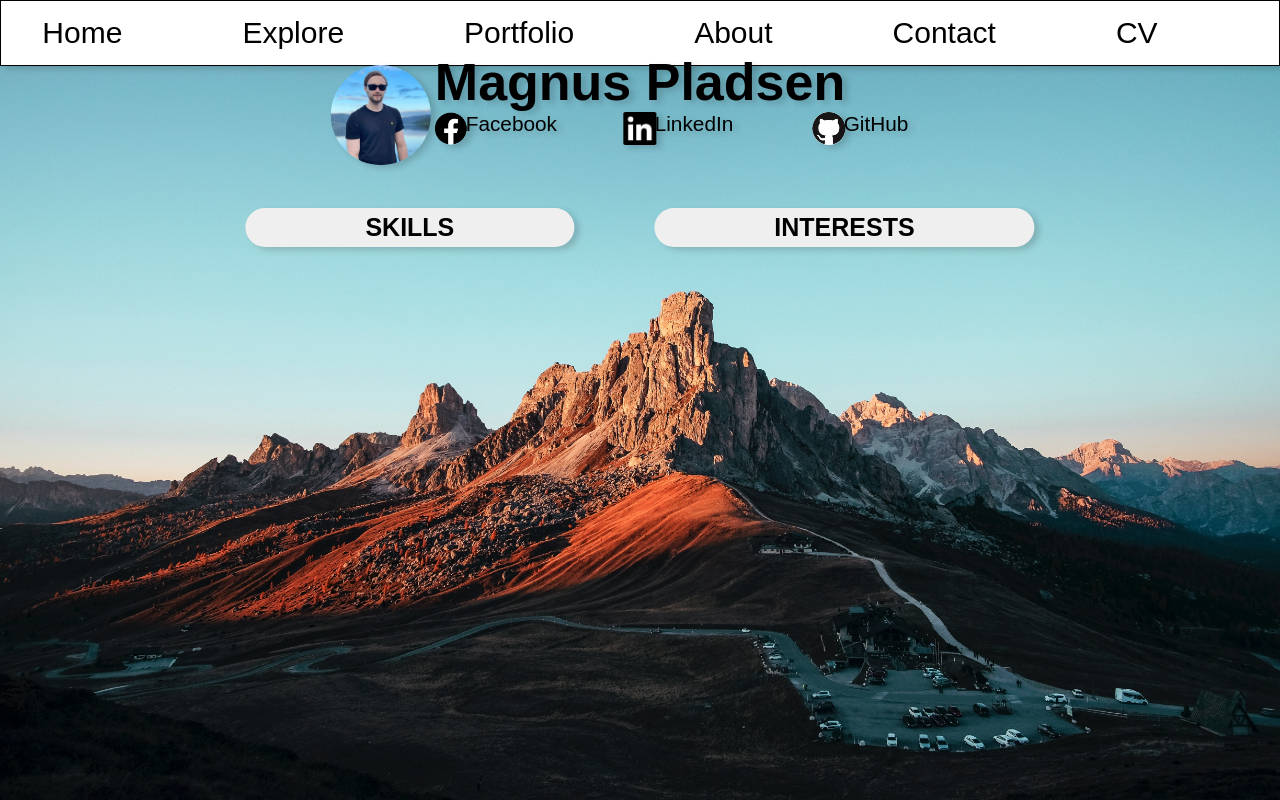
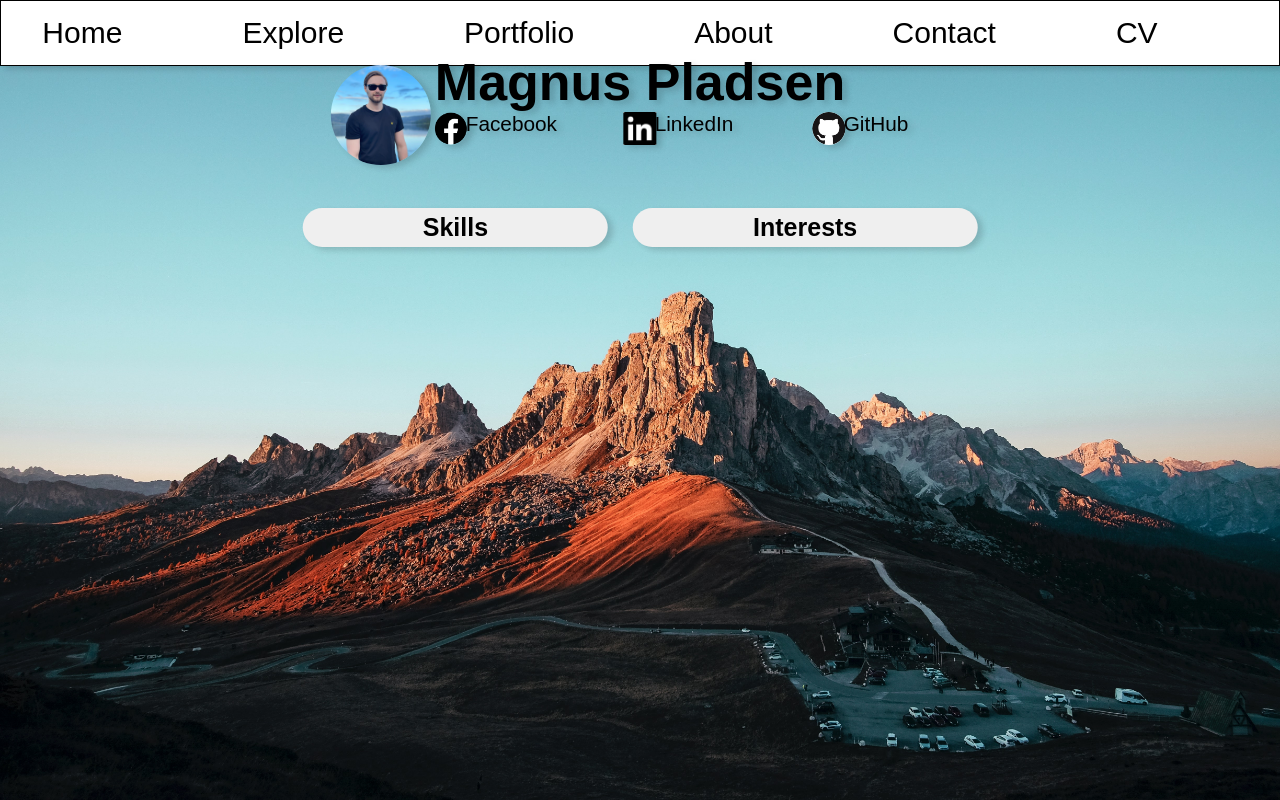
Before and after one commit to MagnusPladsen/Personal-Website-Portfolio, a React (Create React App) app in the folder magnuspladsen/: page /explore in a window 1280 px wide. Built offline with nearby package versions, Linux system fonts and the light colour scheme; a web font is replaced by a local one.

Commit message:
Added funcionality for SKILLS and INTERESTS
Added funcionality for SKILLS and INTERESTS buttons on the explore page. Will add content and design another day.

```diff
--- a/magnuspladsen/public/index.html
+++ b/magnuspladsen/public/index.html
@@ -5,7 +5,6 @@
     <link rel="icon" href="%PUBLIC_URL%/favicon.svg" />
     <!-- IMPORT FONTS-->
     <link rel="stylesheet" href="https://use.typekit.net/vus0qrv.css">
-
     <meta name="viewport" content="width=device-width, initial-scale=1" />
     <meta name="theme-color" content="#000000" />
     <meta
@@ -13,44 +12,12 @@
       content="Web site created using create-react-app"
     />
     <link rel="apple-touch-icon" href="%PUBLIC_URL%/logo192.png" />
-    <!--
-      manifest.json provides metadata used when your web app is installed on a
-      user's mobile device or desktop. See https://developers.google.com/web/fundamentals/web-app-manifest/
-    -->
     <link rel="manifest" href="%PUBLIC_URL%/manifest.json" />
-    <!--
-      Notice the use of %PUBLIC_URL% in the tags above.
-      It will be replaced with the URL of the `public` folder during the build.
-      Only files inside the `public` folder can be referenced from the HTML.
-
-      Unlike "/favicon.ico" or "favicon.ico", "%PUBLIC_URL%/favicon.ico" will
-      work correctly both with client-side routing and a non-root public URL.
-      Learn how to configure a non-root public URL by running `npm run build`.
-    -->
     <title>Magnus Pladsen</title>
   </head>
   <body>
     <noscript>You need to enable JavaScript to run this app.</noscript>
-    <script>
-      function showDropDown() {
-          var x = document.getElementByClassName("mobile-dropdown");
-          if (x.style.display === "block") {
-              x.style.display = 'none';
-          } else {
-          x.style.display = 'block';
-          }
-      }
-  </script>
     <div id="root"></div>
-    <!--
-      This HTML file is a template.
-      If you open it directly in the browser, you will see an empty page.
-
-      You can add webfonts, meta tags, or analytics to this file.
-      The build step will place the bundled scripts into the <body> tag.
-
-      To begin the development, run `npm start` or `yarn start`.
-      To create a production bundle, use `npm run build` or `yarn build`.
-    -->
+    <!-- REACTDOM.RENDER LOCATION -->
   </body>
 </html>
--- a/magnuspladsen/src/Components/Explore.css
+++ b/magnuspladsen/src/Components/Explore.css
@@ -81,12 +81,29 @@
 }
 
 .btn-skills {
-  margin-right: 80px;
+  margin-right: 1em;
 }
 
 .btn-interests {
   margin-right: 0;
 }
+
+.show-skills {
+  display: block;
+}
+
+.hide-skills {
+  display: none;
+}
+
+.show-interests {
+  display: block;
+}
+
+.hide-interests {
+  display: none;
+}
+
 
 /* ---------- @MEDIA ---------- */
 /* MOBILE */
--- a/magnuspladsen/src/Components/Explore.js
+++ b/magnuspladsen/src/Components/Explore.js
@@ -1,10 +1,37 @@
 import React from 'react';
 import './Explore.css';
 import { Link } from "react-router-dom";
+import Skills from './Skills';
+import Interests from './Interests';
 
 
-
-function Explore() {
+class Explore extends React.Component {
+  constructor(props) {
+    super(props);
+    this.state = {
+      showSkills: false,
+      showInterests: false
+    }
+    this.toggleSkills = this.toggleSkills.bind(this);
+    this.toggleInterests = this.toggleInterests.bind(this);
+  }
+  toggleSkills() {
+    if (this.state.showSkills === false) {
+      this.setState({showSkills: true})
+    } if (this.state.showSkills === true) {
+      this.setState({showSkills: false})
+    }
+  }
+  toggleInterests() {
+    if (this.state.showInterests === false) {
+      this.setState({showInterests: true})
+    } if (this.state.showInterests === true) {
+      this.setState({showInterests: false})
+    }
+  }
+  render() {
+    let showSkills = this.state.showSkills ? "show-skills" : "hide-skills";
+    let showInterests = this.state.showInterests ? "show-interests" : "hide-interests";
     return (
       <div className="Explore">
         <header className="Explore-header">
@@ -17,11 +44,15 @@ function Explore() {
             </div>
         </header>
         <div className="Explore-btns">
-        <button className="Explore-btn btn-skills">SKILLS</button>
-        <button className="Explore-btn btn-interests">INTERESTS</button>
+          <button className="Explore-btn btn-skills" onClick={this.toggleSkills}>Skills</button>
+          <button className="Explore-btn btn-interests" onClick={this.toggleInterests}>Interests</button>
         </div>
+        <div className={showSkills}><Skills /></div>
+        <div className={showInterests}><Interests /></div>
       </div>
       );
     }
+}
+
 
 export default Explore;
--- /dev/null
+++ b/magnuspladsen/src/Components/Interests.js
@@ -0,0 +1,16 @@
+import React from 'react';
+import './Interests.css';
+import { Link } from "react-router-dom";
+
+function Interests() {
+  return (
+    <div className="Interests">
+        <header className="Interests-header">
+            <h1>Interests</h1>
+        </header>
+      <Link to="/explore"><button className="Interests-back-btn">Back</button></Link>
+    </div>
+  );
+}
+
+export default Interests;
--- a/magnuspladsen/src/Components/Navbar.js
+++ b/magnuspladsen/src/Components/Navbar.js
@@ -17,7 +17,7 @@ class Navbar extends React.Component {
         }
     }
     render() {
-        let dropDown = this.state.isDropDown ? "show-dropdown" : "hide-dropdown"
+        let dropDown = this.state.isDropDown ? "show-dropdown" : "hide-dropdown";
         return (
             <div>
                 <nav className="desktop-nav">
--- /dev/null
+++ b/magnuspladsen/src/Components/Skills.js
@@ -0,0 +1,16 @@
+import React from 'react';
+import './Skills.css';
+import { Link } from "react-router-dom";
+
+function Skills() {
+  return (
+    <div className="Skills">
+        <header className="Skills-header">
+            <h1>Skills</h1>
+        </header>
+      <Link to="/explore"><button className="Skills-back-btn">Back</button></Link>
+    </div>
+  );
+}
+
+export default Skills;
--- a/magnuspladsen/src/index.js
+++ b/magnuspladsen/src/index.js
@@ -13,6 +13,7 @@ import './index.css';
 import UnderDev from './Components/UnderDevelopment';
 
 
+
 const root = ReactDOM.createRoot(document.getElementById('root'));
 root.render(
   <BrowserRouter>
```
Also changed, not shown: magnuspladsen/src/Components/Interests.css (added), magnuspladsen/src/Components/Skills.css (added). Lines whose indentation alone changed are shown as unchanged.
